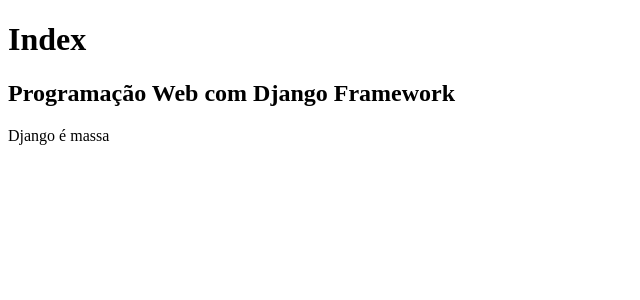
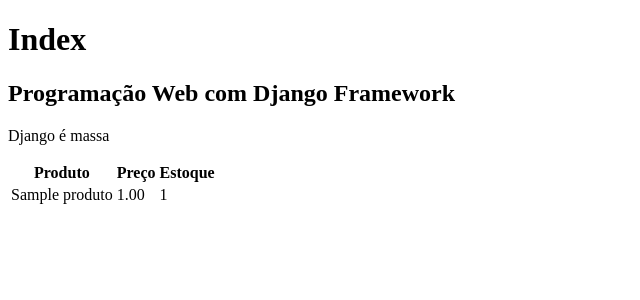
Before and after one commit to andrezanaara/django-study, a Django app: page / in a window 1280 px wide. Shown: the top 300 px of the page, without its empty margins (0-640 px from the left). Run offline with Django 4.2, Linux system fonts and the light colour scheme; tables that the repository leaves empty hold one stand-in row (values such as "Sample post").

Commit message:
apresentando dados do banco de dados no template

```diff
--- a/core/templates/index.html
+++ b/core/templates/index.html
@@ -8,6 +8,26 @@
     <h1>Index</h1>
 
     <h2>{{curso}}</h2>
+
     <p>{{outro}}</p>
+
+    <table>
+        <thead>
+            <tr>
+                <th>Produto</th>
+                <th>Preço</th>
+                <th>Estoque</th>
+            </tr>
+        </thead>
+        <tbody>
+            {% for produto in produtos %}
+                <tr>
+                    <td>{{ produto.nome }}</td>
+                    <td>{{ produto.preco }}</td>
+                    <td>{{ produto.estoque }}</td>
+                </tr>
+            {% endfor %}
+        </tbody>
+    </table>
 </body>
 </html>
--- a/core/views.py
+++ b/core/views.py
@@ -1,9 +1,13 @@
 from django.shortcuts import render
+from .models import Produto
 
 def index(request):
+    produtos = Produto.objects.all()
     context = {
         'curso': 'Programação Web com Django Framework',
-        'outro': 'Django é massa'
+        'outro': 'Django é massa',
+        'produtos': produtos
+
     }
     return render(request, 'index.html', context)
 
```
